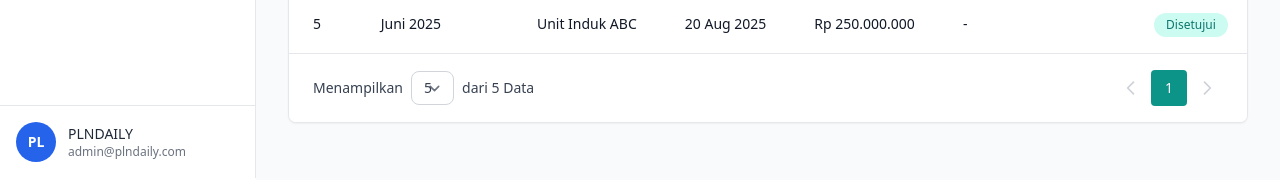
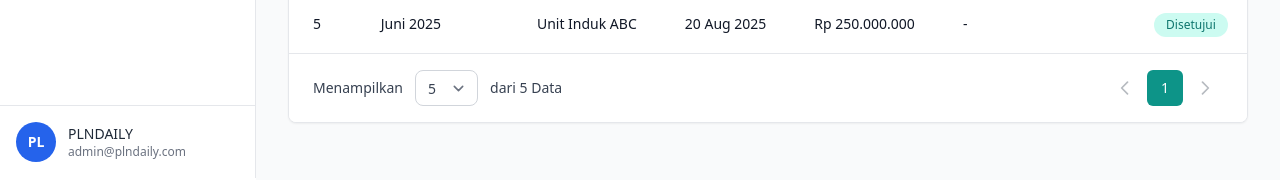
Before and after one commit to ArionoS/plndaily, a React (Vite) app: page /active-evaluation in a window 1280 px wide. Shown: the part 622-802 px from the top of the page. Built offline with nearby package versions, Linux system fonts and the light colour scheme.

Commit message:
update:new

```diff
--- a/src/pages/evaluation/index.tsx
+++ b/src/pages/evaluation/index.tsx
@@ -252,63 +252,95 @@ const EvaluasiAktifTable = () => {
 
                     {/* Pagination */}
                     <div className="px-6 py-4 flex items-center justify-between border-t border-gray-200 bg-white">
-                        <div className="flex items-center gap-2 text-sm text-gray-700">
+
+                        {/* LEFT — Showing X of Y */}
+                        <div className="flex items-center gap-3 text-sm text-gray-700">
                             <span>Menampilkan</span>
+
+                            <div className="relative">
                                 <select
                                     value={itemsPerPage}
                                     onChange={(e) => {
                                         setItemsPerPage(Number(e.target.value));
                                         setCurrentPage(1);
                                     }}
-                                className="px-3 py-1.5 border border-gray-300 rounded-lg focus:outline-none focus:ring-2 focus:ring-teal-500 bg-white text-sm"
+                                    className="
+                    h-9
+                    pl-3 pr-8
+                    border border-gray-300
+                    rounded-lg
+                    bg-white
+                    text-sm
+                    focus:ring-2 focus:ring-teal-500
+                "
                                 >
                                     <option value={5}>5</option>
                                     <option value={10}>10</option>
                                     <option value={25}>25</option>
                                     <option value={50}>50</option>
                                 </select>
+
+                                {/* dropdown icon */}
+                                <span className="absolute right-2 top-1/2 -translate-y-1/2 pointer-events-none text-gray-400">
+
+                                </span>
+                            </div>
+
                             <span>dari {filteredData.length} Data</span>
                         </div>
 
+                        {/* RIGHT — Pagination */}
                         <div className="flex items-center gap-1">
+
+                            {/* Prev */}
                             <button
                                 onClick={() => setCurrentPage(prev => Math.max(1, prev - 1))}
                                 disabled={currentPage === 1}
-                                className="p-1.5 rounded disabled:opacity-50 disabled:cursor-not-allowed transition-colors hover:bg-gray-100"
-                                aria-label="Previous page"
+                                className="
+                w-9 h-9 flex items-center justify-center
+                rounded-md transition
+                disabled:opacity-40
+                hover:bg-gray-100
+            "
                             >
-                                <svg className="w-5 h-5 text-gray-400" fill="none" stroke="currentColor" viewBox="0 0 24 24">
+                                <svg className="w-5 h-5 text-gray-600" fill="none" stroke="currentColor" viewBox="0 0 24 24">
                                     <path strokeLinecap="round" strokeLinejoin="round" strokeWidth={2} d="M15 19l-7-7 7-7" />
                                 </svg>
                             </button>
 
+                            {/* Page Numbers */}
                             {[...Array(totalPages)].map((_, i) => (
                                 <button
                                     key={i + 1}
                                     onClick={() => setCurrentPage(i + 1)}
-                                    className={`min-w-[36px] h-[36px] flex items-center justify-center rounded text-sm font-medium transition-colors ${currentPage === i + 1
-                                            ? 'bg-teal-600 text-white'
-                                            : 'text-gray-700 hover:bg-gray-100'
-                                        }`}
+                                    className={`
+                    w-9 h-9 flex items-center justify-center rounded-md text-sm
+                    ${currentPage === i + 1
+                                            ? "bg-teal-600 text-white"
+                                            : "text-gray-700 hover:bg-gray-100"
+                                        }
+                `}
                                 >
                                     {i + 1}
                                 </button>
                             ))}
 
-                            {totalPages > 5 && currentPage < totalPages - 2 && (
-                                <span className="px-2 text-gray-400 text-sm">...</span>
-                            )}
-
+                            {/* Next */}
                             <button
                                 onClick={() => setCurrentPage(prev => Math.min(totalPages, prev + 1))}
                                 disabled={currentPage === totalPages}
-                                className="p-1.5 rounded disabled:opacity-50 disabled:cursor-not-allowed transition-colors hover:bg-gray-100"
-                                aria-label="Next page"
+                                className="
+                w-9 h-9 flex items-center justify-center
+                rounded-md transition
+                disabled:opacity-40
+                hover:bg-gray-100
+            "
                             >
-                                <svg className="w-5 h-5 text-gray-400" fill="none" stroke="currentColor" viewBox="0 0 24 24">
+                                <svg className="w-5 h-5 text-gray-600" fill="none" stroke="currentColor" viewBox="0 0 24 24">
                                     <path strokeLinecap="round" strokeLinejoin="round" strokeWidth={2} d="M9 5l7 7-7 7" />
                                 </svg>
                             </button>
+
                         </div>
                     </div>
                 </div>
```
Lines whose indentation alone changed are shown as unchanged.
